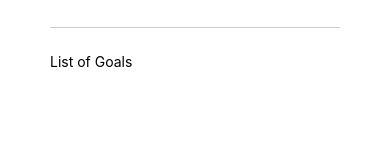
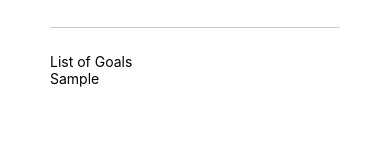
Before and after one commit to Eshutak/RNCourse, a React Native app: screen / in a window 390 px wide. Both pictures are taken after typing "Sample" into the empty fields and a click on the button "ADD GOAL". Shown: the part 143-300 px from the top of the page. Built offline with nearby package versions, Linux system fonts and the light colour scheme.

Commit message:
2024.05.18 lecture 24

```diff
--- a/App.js
+++ b/App.js
@@ -3,13 +3,14 @@ import { Button, StyleSheet, Text, TextInput, View } from 'react-native';
 
 export default function App() {
   const [enteredGoalText, setEnteredGoalText] = useState('');
+  const [enteredGoalTextList, setEnteredGoalTextList] = useState([]);
 
   function goalInputHandler(enteredText){
     setEnteredGoalText(enteredText);
   }
 
   function addGoalHandler(){
-    console.log(enteredGoalText);
+    setEnteredGoalTextList((currentCourseGoals)=>[... enteredGoalTextList, enteredGoalText]);
   }
 
   return (
@@ -20,6 +21,7 @@ export default function App() {
       </View>
       <View style={styles.goalsContainer}>
         <Text>List of Goals</Text>
+        {enteredGoalTextList.map((goal,i)=><Text key={i}>{goal}</Text>)}
       </View>
       {/*
         View is applied flex box css basically
```
